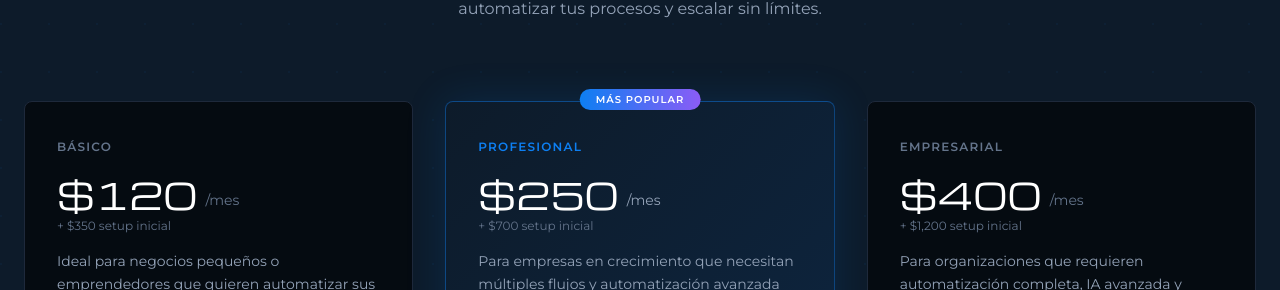
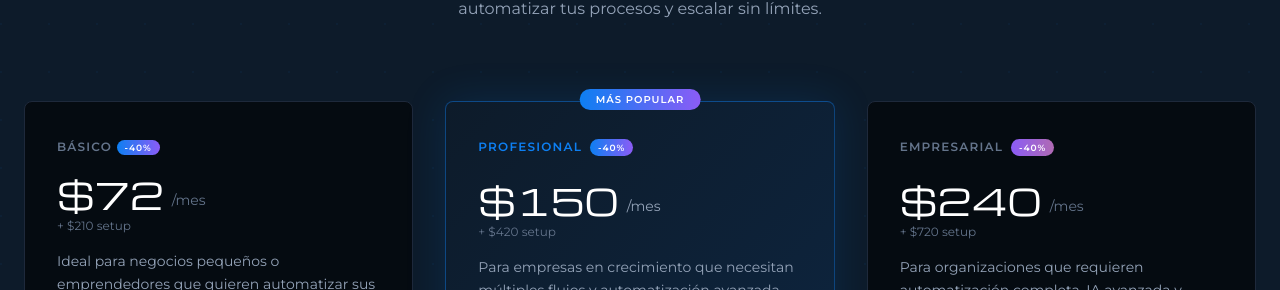
Before and after one commit to javiarias000/javlabs, a React (Vite) app in the folder frontend/: page / in a window 1280 px wide. Shown: the part 2871-3161 px from the top of the page. Built offline with nearby package versions, Linux system fonts and the light colour scheme; no server answers.

Commit message:
Actualización de precios con 40% de descuento en todos los planes

```diff
--- a/frontend/src/stitch/landing_page_1/LandingPage1.jsx
+++ b/frontend/src/stitch/landing_page_1/LandingPage1.jsx
@@ -248,12 +248,16 @@ export default function LandingPage1() {
             {/* Plan Básico */}
             <div className="group relative flex flex-col bg-navy-darker border border-slate-800 rounded-xl p-8 hover:border-primary/40 transition-all duration-300">
               <div className="mb-8">
-                <span className="text-xs font-bold uppercase tracking-widest text-slate-500 font-montserrat">Básico</span>
+                <span className="text-xs font-bold uppercase tracking-widest text-slate-500 font-montserrat">Básico </span>
+                <span className="px-2 py-0.5 text-[9px] font-bold uppercase tracking-widest text-white rounded-full font-montserrat"
+                    style={{ background: 'linear-gradient(90deg, #0d7ff2, #8b5cf6)' }}>
+                    -40%
+                    </span>
                 <div className="mt-4 flex items-end gap-2">
-                  <span className="font-michroma text-4xl text-white">$120</span>
+                  <span className="font-michroma text-4xl text-white">$72</span>
                   <span className="text-slate-500 text-sm mb-1 font-montserrat">/mes</span>
                 </div>
-                <p className="text-slate-500 text-xs font-montserrat mt-1">+ $350 setup inicial</p>
+                <p className="text-slate-500 text-xs font-montserrat mt-1">+ $210 setup <span className="text-primary font-bold"></span></p>
                 <p className="text-slate-400 text-sm font-montserrat mt-4 leading-relaxed">Ideal para negocios pequeños o emprendedores que quieren automatizar sus primeros procesos.</p>
               </div>
               <div className="h-px bg-slate-800 mb-8" />
@@ -281,12 +285,18 @@ export default function LandingPage1() {
                 </span>
               </div>
               <div className="mb-8">
-                <span className="text-xs font-bold uppercase tracking-widest text-primary font-montserrat">Profesional</span>
+                <div className="inline-flex items-center gap-2 mb-2">
+                  <span className="text-xs font-bold uppercase tracking-widest text-primary font-montserrat">Profesional</span>
+                  <span className="px-2 py-0.5 text-[9px] font-bold uppercase tracking-widest text-white rounded-full font-montserrat"
+                    style={{ background: 'linear-gradient(90deg, #0d7ff2, #8b5cf6)' }}>
+                    -40%
+                  </span>
+                </div>
                 <div className="mt-4 flex items-end gap-2">
-                  <span className="font-michroma text-4xl text-white">$250</span>
+                  <span className="font-michroma text-4xl text-white">$150</span>
                   <span className="text-slate-400 text-sm mb-1 font-montserrat">/mes</span>
                 </div>
-                <p className="text-slate-500 text-xs font-montserrat mt-1">+ $700 setup inicial</p>
+                <p className="text-slate-500 text-xs font-montserrat mt-1">+ $420 setup <span className="text-primary font-bold"></span></p>
                 <p className="text-slate-400 text-sm font-montserrat mt-4 leading-relaxed">Para empresas en crecimiento que necesitan múltiples flujos y automatización avanzada con IA.</p>
               </div>
               <div className="h-px mb-8" style={{ background: 'rgba(13,127,242,0.2)' }} />
@@ -308,12 +318,18 @@ export default function LandingPage1() {
             {/* Plan Empresarial */}
             <div className="group relative flex flex-col bg-navy-darker border border-slate-800 rounded-xl p-8 hover:border-accent/40 transition-all duration-300">
               <div className="mb-8">
-                <span className="text-xs font-bold uppercase tracking-widest text-slate-500 font-montserrat">Empresarial</span>
+                <div className="inline-flex items-center gap-2 mb-2">
+                  <span className="text-xs font-bold uppercase tracking-widest text-slate-500 font-montserrat">Empresarial</span>
+                  <span className="px-2 py-0.5 text-[9px] font-bold uppercase tracking-widest text-white rounded-full font-montserrat"
+                    style={{ background: 'linear-gradient(90deg, #8b5cf6, #b06ab3)' }}>
+                    -40%
+                  </span>
+                </div>
                 <div className="mt-4 flex items-end gap-2">
-                  <span className="font-michroma text-4xl text-white">$400</span>
+                  <span className="font-michroma text-4xl text-white">$240</span>
                   <span className="text-slate-500 text-sm mb-1 font-montserrat">/mes</span>
                 </div>
-                <p className="text-slate-500 text-xs font-montserrat mt-1">+ $1,200 setup inicial</p>
+                <p className="text-slate-500 text-xs font-montserrat mt-1">+ $720 setup <span className="text-primary font-bold"></span></p>
                 <p className="text-slate-400 text-sm font-montserrat mt-4 leading-relaxed">Para organizaciones que requieren automatización completa, IA avanzada y soporte dedicado.</p>
               </div>
               <div className="h-px bg-slate-800 mb-8" />
--- a/frontend/src/stitch/pricing_page/PricingPage.jsx
+++ b/frontend/src/stitch/pricing_page/PricingPage.jsx
@@ -28,11 +28,15 @@ export default function PricingPage() {
             <div className="group relative flex flex-col bg-navy-darker border border-slate-800 rounded-xl p-8 hover:border-primary/40 transition-all duration-300">
               <div className="mb-8">
                 <span className="text-xs font-bold uppercase tracking-widest text-slate-500 font-montserrat">Básico</span>
+                <span className="px-2 py-0.5 text-[9px] font-bold uppercase tracking-widest text-white rounded-full font-montserrat"
+                    style={{ background: 'linear-gradient(90deg, #0d7ff2, #8b5cf6)' }}>
+                    -40%
+                </span>
                 <div className="mt-4 flex items-end gap-2">
-                  <span className="font-michroma text-4xl text-white">$120</span>
+                  <span className="font-michroma text-4xl text-white">$72</span>
                   <span className="text-slate-500 text-sm mb-1 font-montserrat">/mes</span>
                 </div>
-                <p className="text-slate-500 text-xs font-montserrat mt-1">+ $350 setup inicial</p>
+                <p className="text-slate-500 text-xs font-montserrat mt-1">+ $210 setup <span className="text-primary font-bold"></span></p>
                 <p className="text-slate-400 text-sm font-montserrat mt-4 leading-relaxed">Ideal para negocios pequeños o emprendedores que quieren automatizar sus primeros procesos.</p>
               </div>
               <div className="h-px bg-slate-800 mb-8" />
@@ -60,12 +64,18 @@ export default function PricingPage() {
                 </span>
               </div>
               <div className="mb-8">
-                <span className="text-xs font-bold uppercase tracking-widest text-primary font-montserrat">Profesional</span>
+                <div className="inline-flex items-center gap-2 mb-2">
+                  <span className="text-xs font-bold uppercase tracking-widest text-primary font-montserrat">Profesional</span>
+                  <span className="px-2 py-0.5 text-[9px] font-bold uppercase tracking-widest text-white rounded-full font-montserrat"
+                    style={{ background: 'linear-gradient(90deg, #0d7ff2, #8b5cf6)' }}>
+                    -40%
+                  </span>
+                </div>
                 <div className="mt-4 flex items-end gap-2">
-                  <span className="font-michroma text-4xl text-white">$250</span>
+                  <span className="font-michroma text-4xl text-white">$150</span>
                   <span className="text-slate-400 text-sm mb-1 font-montserrat">/mes</span>
                 </div>
-                <p className="text-slate-500 text-xs font-montserrat mt-1">+ $700 setup inicial</p>
+                <p className="text-slate-500 text-xs font-montserrat mt-1">+ $420 setup <span className="text-primary font-bold"></span></p>
                 <p className="text-slate-400 text-sm font-montserrat mt-4 leading-relaxed">Para empresas en crecimiento que necesitan múltiples flujos y automatización avanzada con IA.</p>
               </div>
               <div className="h-px mb-8" style={{ background: 'rgba(13,127,242,0.2)' }} />
@@ -87,12 +97,18 @@ export default function PricingPage() {
             {/* Plan Empresarial */}
             <div className="group relative flex flex-col bg-navy-darker border border-slate-800 rounded-xl p-8 hover:border-accent/40 transition-all duration-300">
               <div className="mb-8">
-                <span className="text-xs font-bold uppercase tracking-widest text-slate-500 font-montserrat">Empresarial</span>
+                <div className="inline-flex items-center gap-2 mb-2">
+                  <span className="text-xs font-bold uppercase tracking-widest text-slate-500 font-montserrat">Empresarial</span>
+                  <span className="px-2 py-0.5 text-[9px] font-bold uppercase tracking-widest text-white rounded-full font-montserrat"
+                    style={{ background: 'linear-gradient(90deg, #8b5cf6, #b06ab3)' }}>
+                    -40%
+                  </span>
+                </div>
                 <div className="mt-4 flex items-end gap-2">
-                  <span className="font-michroma text-4xl text-white">$400</span>
+                  <span className="font-michroma text-4xl text-white">$240</span>
                   <span className="text-slate-500 text-sm mb-1 font-montserrat">/mes</span>
                 </div>
-                <p className="text-slate-500 text-xs font-montserrat mt-1">+ $1,200 setup inicial</p>
+                <p className="text-slate-500 text-xs font-montserrat mt-1">+ $720 setup <span className="text-primary font-bold"></span></p>
                 <p className="text-slate-400 text-sm font-montserrat mt-4 leading-relaxed">Para organizaciones que requieren automatización completa, IA avanzada y soporte dedicado.</p>
               </div>
               <div className="h-px bg-slate-800 mb-8" />
--- a/frontend/src/stitch/pricing_page/ROICalculator.jsx
+++ b/frontend/src/stitch/pricing_page/ROICalculator.jsx
@@ -8,9 +8,9 @@ export default function ROICalculator() {
   const [open, setOpen]                 = useState(false);
 
   const plans = [
-    { id: 'basico', name: 'Básico',      monthly: 120, setup: 350,  maxInteractions: 1000,  maxChannels: 1 },
-    { id: 'pro',    name: 'Profesional', monthly: 250, setup: 700,  maxInteractions: 5000,  maxChannels: 3 },
-    { id: 'emp',    name: 'Empresarial', monthly: 400, setup: 1200, maxInteractions: 20000, maxChannels: 99 },
+    { id: 'basico', name: 'Básico',      monthly: 72, setup: 210,  maxInteractions: 1000,  maxChannels: 1 },
+    { id: 'pro',    name: 'Profesional', monthly: 150, setup: 420,  maxInteractions: 5000,  maxChannels: 3 },
+    { id: 'emp',    name: 'Empresarial', monthly: 240, setup: 720,  maxInteractions: 20000, maxChannels: 99 },
   ];
 
   const fmt = (n) => '$' + Math.round(Math.abs(n)).toLocaleString('es');
```
